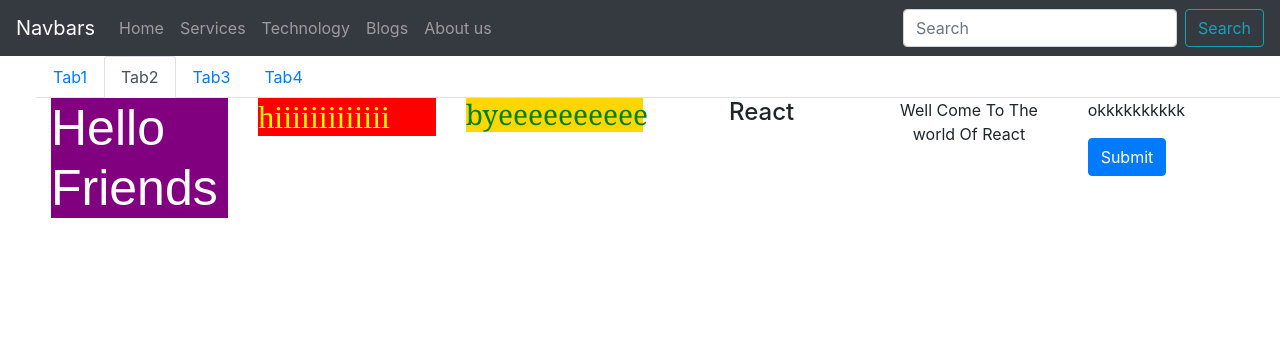
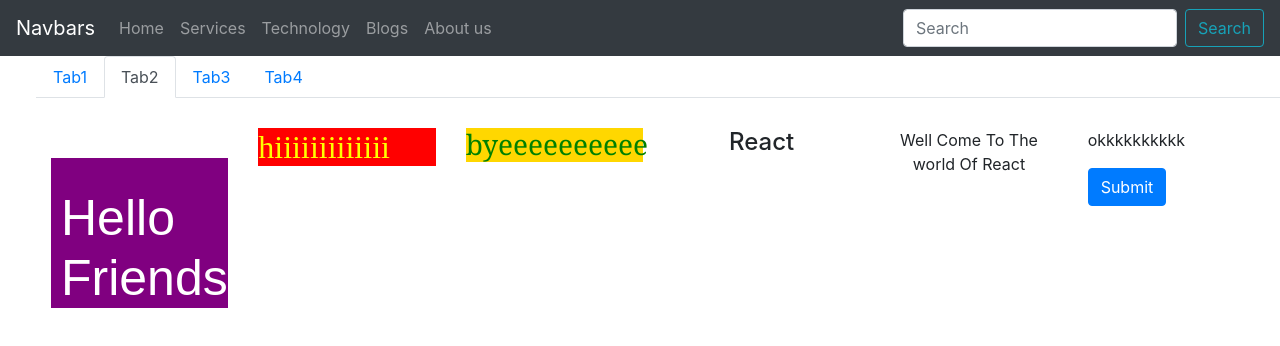
Before and after one commit to MdTauseef27/PracticePurpose, a React (Create React App) app: page /blogs in a window 1280 px wide. Both pictures are taken after a click on the tab "Tab2". Shown: the top 346 px of the page. Built offline with nearby package versions, Linux system fonts and the light colour scheme.

Commit message:
padding and margin practice

```diff
--- a/src/Component/Stylesheet.css
+++ b/src/Component/Stylesheet.css
@@ -17,3 +17,9 @@ h1{
 .header{
     text-align: center;
 }
+.padex{
+    width:30px;
+    height:30px;
+    background:yellow;
+
+}
--- a/src/Component/Tab1.jsx
+++ b/src/Component/Tab1.jsx
@@ -2,7 +2,7 @@ import React from "react";
 export const Tab1 = () => {
   return (
     <div>
-      <div></div>
+      <h className="padex">sbcdefghijklmnlksdlkcnsldknlk</h>
     </div>
   );
 };
--- a/src/Component/Tab2.jsx
+++ b/src/Component/Tab2.jsx
@@ -4,10 +4,18 @@ import { Row, Col, Container, Button } from "react-bootstrap";
 export const Tab2 = () => {
   return (
     <div>
-      <Container fluid>
+      <Container fluid style={{ paddingTop: "30px" }}>
         <Row>
           <Col sm={2}>
-            <h1>Hello Friends</h1>
+            <h1
+              style={{
+                marginTop: "30px",
+                paddingTop: "30px",
+                paddingLeft: "10px",
+              }}
+            >
+              Hello Friends
+            </h1>
           </Col>
           <Col sm={2}>
             <h2 className="primary">hiiiiiiiiiiiii</h2>
```
